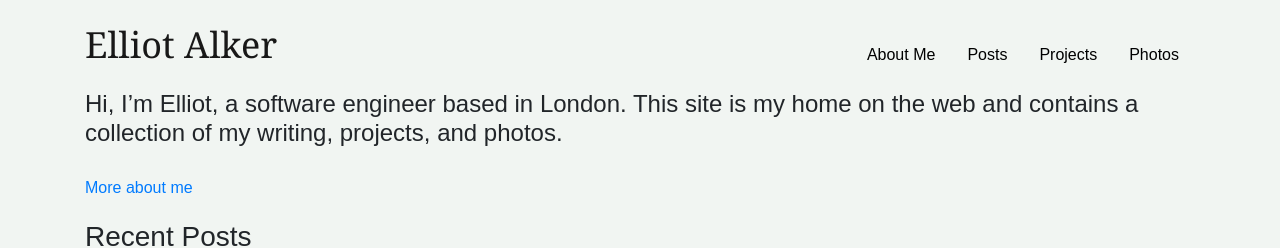
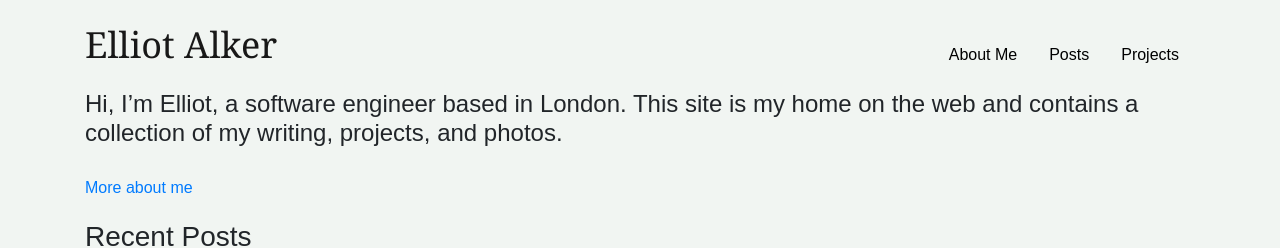
Before and after one commit to ealker/ealker.github.io, a Jekyll site: the page built from index.md, in a window 1280 px wide. Shown: the top 248 px of the page. Built offline with Jekyll 4.4.1, drawn with Linux system fonts in a browser that asks for light colours; nearby versions of some CDN libraries.

Commit message:
Update default.html

```diff
--- a/_layouts/default.html
+++ b/_layouts/default.html
@@ -26,7 +26,6 @@
                     <li class="nav-item px-3"><a href="/about.html">About Me</a></li>
                     <li class="nav-item px-3"><a href="/blog.html">Posts</a></li>
                     <li class="nav-item px-3"><a href="/projects.html">Projects</a></li>
-                    <li class="nav-item px-3"><a href="/photos.html">Photos</a></li>
                 </ul>
             </div>
             </div>
```
